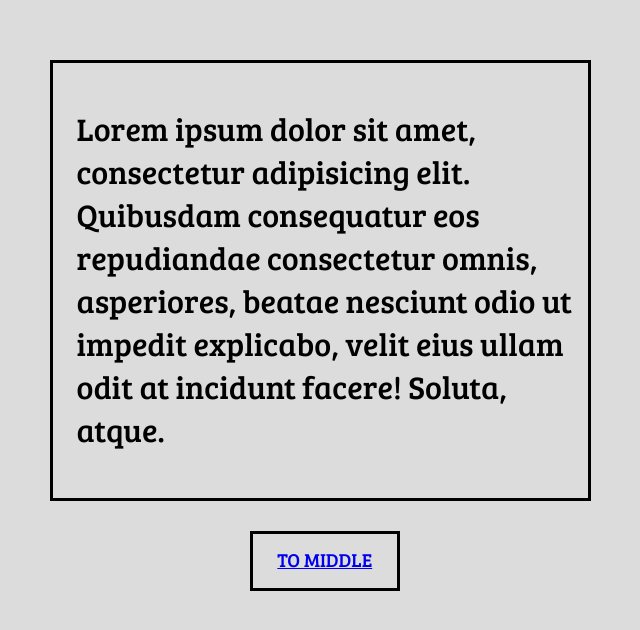
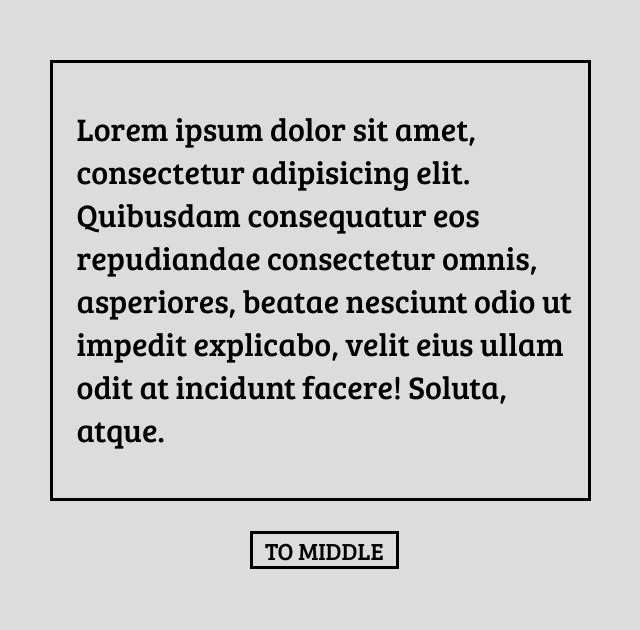
Before and after one commit to Rekgquiem/long-site, a plain HTML site: page index.html in a window 1280 px wide. Shown: the top 630 px of the page, without its empty margins (620-1260 px from the left). Drawn offline with Linux system fonts and the light colour scheme.

Commit message:
Created a button, added middle part of site

```diff
--- a/index.html
+++ b/index.html
@@ -14,7 +14,7 @@
 
 
 	<div class="button_under_top_info">
-		<a class="button_under_top_info_of_a" class="a" href="#">TO MIDDLE</a>
+		<a class="all_a button_under_top_info_of_a" href="#">TO MIDDLE</a>
 	</div>
 </body>
 </html>
--- a/styles/style.css
+++ b/styles/style.css
@@ -1,10 +1,15 @@
-.body {
+body {
 	margin: 0;
 	padding: 0;
+}
+
+.body {
 	background-color: #DCDCDC;
 	position: absolute;
 	font-family: 'Bree Serif', serif;
+	height: 200%;
 }
+
 
 
 
@@ -26,7 +31,17 @@
 
 
 
-.a::link, .a::visited, .a::active {
+.all_a:link {
+	text-decoration: none;
+	color: black;
+}
+
+.all_a:visited {
+	text-decoration: none;
+	color: black;
+}
+
+.all_a:active {
 	text-decoration: none;
 	color: black;
 }
@@ -36,16 +51,16 @@
 
 
 .button_under_top_info {
-	height: 30px;
-	width: 120px;
+	height: 20px;
+	width: 119px;
 	border: solid black;
 	margin-left: 870px;
 	margin-top: 30px;
 	text-align: center;
-	padding: 1% 1% 1% 1%;
+	padding: 0 1% 1% 1%;
 }
 
 .button_under_top_info_of_a {
-	font-size: 1.2em;
+	font-size: 1.5em;
 	padding-bottom: 0;
 }
```
